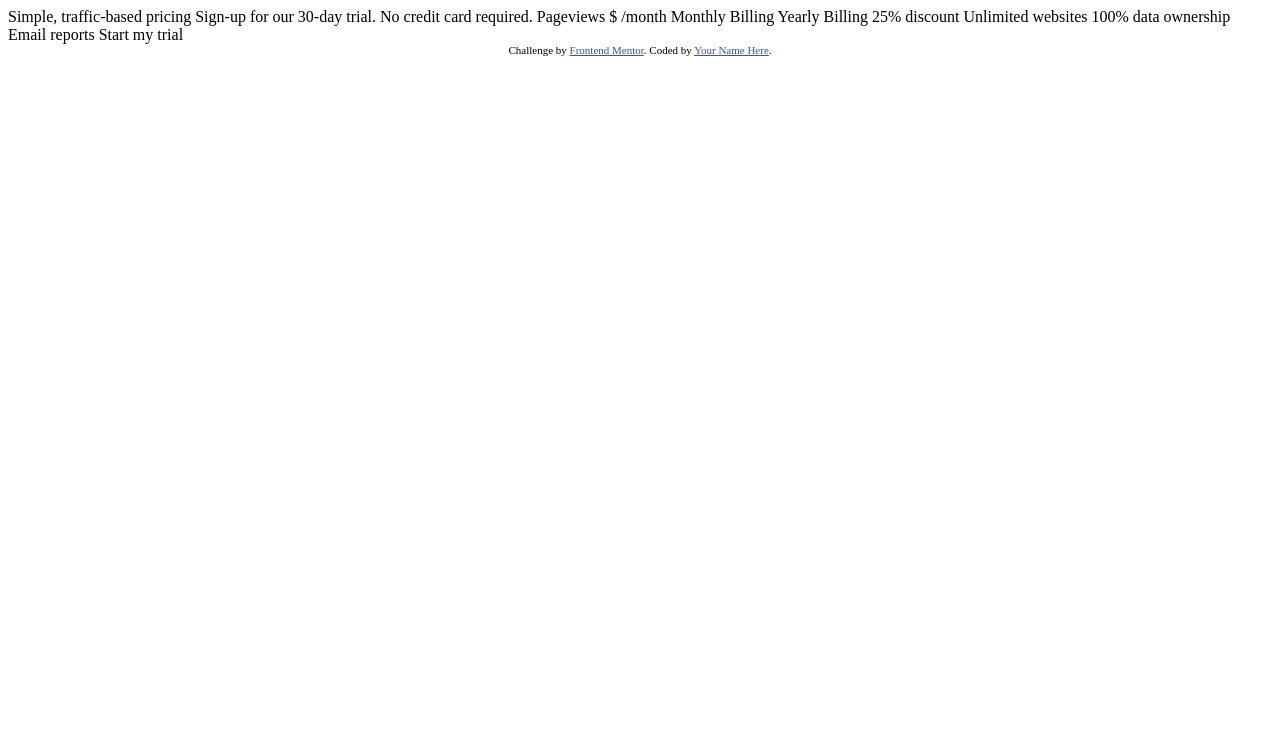
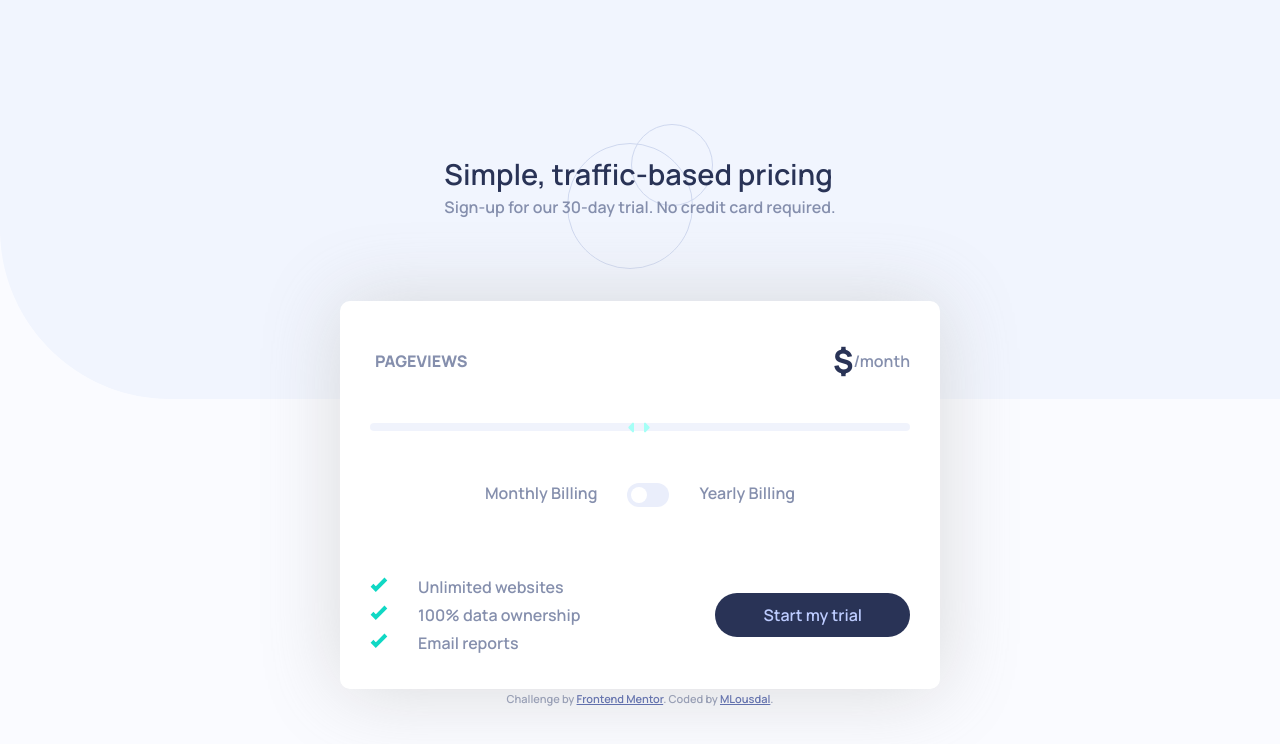
Before and after one commit to MLousdal/interactive-pricing-component, a plain HTML site: page index.html in a window 1280 px wide. Drawn offline with Linux system fonts and the light colour scheme.

Commit message:
Did ALOT
added reset.css
did most of styling

```diff
--- /dev/null
+++ b/assets/css/reset.css
@@ -0,0 +1,48 @@
+/* http://meyerweb.com/eric/tools/css/reset/
+   v2.0 | 20110126
+   License: none (public domain)
+*/
+
+html, body, div, span, applet, object, iframe,
+h1, h2, h3, h4, h5, h6, p, blockquote, pre,
+a, abbr, acronym, address, big, cite, code,
+del, dfn, em, img, ins, kbd, q, s, samp,
+small, strike, strong, sub, sup, tt, var,
+b, u, i, center,
+dl, dt, dd, ol, ul, li,
+fieldset, form, label, legend,
+table, caption, tbody, tfoot, thead, tr, th, td,
+article, aside, canvas, details, embed,
+figure, figcaption, footer, header, hgroup,
+menu, nav, output, ruby, section, summary,
+time, mark, audio, video {
+	margin: 0;
+	padding: 0;
+	border: 0;
+	font-size: 100%;
+	font: inherit;
+	vertical-align: baseline;
+}
+/* HTML5 display-role reset for older browsers */
+article, aside, details, figcaption, figure,
+footer, header, hgroup, menu, nav, section {
+	display: block;
+}
+body {
+	line-height: 1;
+}
+ol, ul {
+	list-style: none;
+}
+blockquote, q {
+	quotes: none;
+}
+blockquote:before, blockquote:after,
+q:before, q:after {
+	content: '';
+	content: none;
+}
+table {
+	border-collapse: collapse;
+	border-spacing: 0;
+}
--- /dev/null
+++ b/assets/css/styles.css
@@ -0,0 +1,276 @@
+/*
+    CSSmall by Mads Lousdal
+    github.com/MLousdal
+*/
+
+@import url('https://fonts.googleapis.com/css2?family=Manrope:wght@600;800&display=swap');
+
+html {font-size: 100%;} /*16px*/
+
+body {
+  background: hsl(230, 100%, 99%);
+  background-image: url(../images/bg-pattern.svg);
+  background-repeat: no-repeat;
+  background-size: contain;
+  font-family: 'Manrope', sans-serif;
+  font-weight: 600;
+  line-height: 1.75;
+  color: hsl(225, 20%, 60%);
+  margin: 0;
+  height: 100vh;
+}
+
+/* ----- Fonts ----- */
+/* ----- Font size is "Major Second" from https://type-scale.com/ -----  */
+
+p {padding-bottom: 1rem;}
+
+h1, h2 {
+  /* padding: 3rem 0 1.38rem; */
+  line-height: 1.3;
+}
+
+h1 {
+  padding-top: 0;
+  font-size: 1.802rem;
+}
+
+h2 {font-size: 1.602rem;}
+
+.x-large {
+    font-size: 2rem;
+}
+
+.bold {
+    font-weight: 800;
+}
+
+/* ----- Misc. Positions ----- */
+
+.center {
+    display: flex;
+    justify-content: center;
+    align-items: center;
+    flex-direction: column;
+}
+
+.inline-flex {
+    display: inline-flex;
+    justify-content: space-between;
+    align-items: center;
+    flex-wrap: nowrap;
+}
+
+/* ----- Colors ----- */
+
+.darkBlueTxt {
+    color: hsl(227, 35%, 25%);
+}
+
+.darkBlueBg {
+    background-color: hsl(227, 35%, 25%);
+}
+
+.dropShadow {
+    filter: drop-shadow(0px 1px 40px rgba(204, 204, 204, 0.7));
+}
+
+.gap {
+    /* margin-bottom: 3px; */
+}
+
+/* ----- Price component ----- */
+
+#price-component {
+    width: 100%;
+    max-width: 600px;
+    background-color: hsl(0, 0%, 100%);
+    border-radius: 10px;
+}
+
+#price-top {
+    display: flex;
+    flex-direction: column;
+}
+
+#views::after {
+    content: "PAGEVIEWS";
+    position: relative;
+    right: -5px;
+}
+
+#price::before {
+    content: "$";
+}
+
+/* ----- Header ----- */
+
+header {
+    background-image: url(../images/pattern-circles.svg);
+    background-repeat: no-repeat;
+    background-position: 50%;
+    padding: 4rem;
+}
+
+/* ----- Section ----- */
+
+section {
+    width: 90%;
+    margin: 2rem;
+}
+
+/* ----- Button ----- */
+
+.btn-start {
+    color: hsl(226, 100%, 87%);
+    padding: .5em 3em;
+    text-decoration: none;
+    border-radius: 100px;
+    transition: all 0.4s;
+}
+
+.btn-start:hover {
+    color: white;
+    transform: scale(1.05);
+}
+
+/* ----- List ----- */
+
+li::before {
+    content:'';
+    display:inline-block;
+    height:1em;
+    width:1em;
+    background-image:url('../images/icon-check.svg');
+    background-size:contain;
+    background-repeat:no-repeat;
+    padding-left: 2em;
+}
+
+/* ----- Slider ----- */
+
+.slidecontainer {
+    width: 100%;
+    margin: 1rem 0 3rem 0;
+}
+
+.slider{
+    appearance: none;
+    width: 100%; /* Full-width */
+    height: 8px; /* Specified height */
+    border-radius: 15px;
+    background: hsl(224, 65%, 95%); /* Grey background */
+    outline: none;
+    opacity: 0.7;
+    transition: opacity .2s;
+}
+
+.slider:hover {
+    opacity: 1; /* Fully shown on mouse-over */
+}
+
+.slider::-webkit-slider-thumb {
+    -webkit-appearance: none;
+    appearance: none;
+    width: 24px;
+    height: 13px;
+    border: 0;
+    background: url('../images/icon-slider.svg');
+    background-repeat: no-repeat;
+    cursor: pointer;
+}
+
+.slider::-moz-range-thumb {
+    width: 24px;
+    height: 13px;
+    border: 0;
+    background: url('../images/icon-slider.svg');
+    background-repeat: no-repeat;
+    cursor: pointer;
+}
+
+#myRange {}
+
+/* ----- Toggle ----- */
+
+#toggle {
+    flex-direction: row;
+}
+
+#toggle::before {
+    content: "Monthly Billing";
+    position: relative;
+    left: -30px;
+    bottom: 2px;
+}
+
+#toggle::after {
+    content: "Yearly Billing";
+    position: relative;
+    left: 30px;
+    bottom: 2px;
+}
+
+.switch {
+    position: relative;
+    display: inline-block;
+    width: 42px;
+    height: 24px;
+}
+
+.switch input {
+    opacity: 0;
+    width: 0;
+    height: 0;
+}
+
+.toggler {
+    position: absolute;
+    cursor: pointer;
+    top: 0;
+    left: 0;
+    right: 0;
+    bottom: 0;
+    background-color: hsl(224, 65%, 95%);
+    -webkit-transition: .4s;
+    transition: .4s;
+}
+
+.toggler:before {
+    position: absolute;
+    content: "";
+    height: 16px;
+    width: 16px;
+    left: 4px;
+    bottom: 4px;
+    background-color: white;
+    -webkit-transition: .4s;
+    transition: .4s;
+}
+
+input:checked + .toggler {
+    background-color: hsl(174, 86%, 45%);
+}
+
+input:focus + .toggler {
+    box-shadow: 0 0 1px hsl(174, 86%, 45%);
+}
+
+input:checked + .toggler:before {
+    -webkit-transform: translateX(18px);
+    -ms-transform: translateX(18px);
+    transform: translateX(18px);
+}
+
+/* Rounded togglers */
+.toggler.round {
+    border-radius: 34px;
+}
+
+.toggler.round:before {
+    border-radius: 50%;
+}
+
+@media only screen and (max-width: 880px) {
+
+}
--- a/index.html
+++ b/index.html
@@ -4,7 +4,10 @@
   <meta charset="UTF-8">
   <meta name="viewport" content="width=device-width, initial-scale=1.0"> <!-- displays site properly based on user's device -->
 
-  <link rel="icon" type="image/png" sizes="32x32" href="./images/favicon-32x32.png">
+  <link rel="icon" type="image/png" sizes="32x32" href="assets/images/favicon-32x32.png">
+  <link rel="stylesheet" type="text/css" href="assets/css/reset.css">
+  <link rel="stylesheet" type="text/css" href="assets/css/styles.css">
+  <script src="assets/js/scripts.js" defer></script>
 
   <title>Frontend Mentor | Interactive pricing component</title>
 
@@ -14,26 +17,48 @@
     .attribution a { color: hsl(228, 45%, 44%); }
   </style>
 </head>
-<body>
+<body class="center">
+  <header>
+    <h1 class="darkBlueTxt">Simple, traffic-based pricing</h1>
+    <p>Sign-up for our 30-day trial. No credit card required. </p>
+  </header>
+  <div id="price-component" class="center dropShadow">
+    <section id="price-top">
+      <div class="inline-flex">
+        <p id="views" class="bold"></p>
+        <div class="inline-flex">
+          <p id="price" class="darkBlueTxt x-large bold"></p>
+          <p>/month</p>
+        </div>
+      </div>
+      <div class="slidecontainer center">
+        <input type="range" min="1" max="5" value="3" class="slider" id="myRange">
+      </div>
+      <div id="toggle" class="center">
+        <label class="switch">
+          <input type="checkbox">
+          <span class="toggler round"></span>
+        </label>
+      </div>
+    </section>
+    <section class="inline-flex">
+      <ul>
+        <li>Unlimited websites</li>
+        <li>100% data ownership</li>
+        <li>Email reports</li>
+      </ul>
+      <a href="#" class="btn-start darkBlueBg">Start my trial</a>
+    </section>
+  </div>
 
-  Simple, traffic-based pricing
-  Sign-up for our 30-day trial. No credit card required.
-
-  Pageviews
-  $ /month
-
+<!--
   Monthly Billing
   Yearly Billing 25% discount
-
-  Unlimited websites
-  100% data ownership
-  Email reports
-
-  Start my trial
+-->
 
   <div class="attribution">
     Challenge by <a href="https://www.frontendmentor.io?ref=challenge" target="_blank">Frontend Mentor</a>.
-    Coded by <a href="#">Your Name Here</a>.
+    Coded by <a href="https://github.com/MLousdal">MLousdal</a>.
   </div>
 </body>
 </html>
```
Also changed, not shown: assets/images/bg-pattern.svg (renamed from images/bg-pattern.svg), assets/images/favicon-32x32.png (renamed from images/favicon-32x32.png), assets/images/icon-check.svg (renamed from images/icon-check.svg), assets/images/icon-slider.svg (renamed from images/icon-slider.svg), assets/images/pattern-circles.svg (renamed from images/pattern-circles.svg), assets/js/scripts.js (added).
